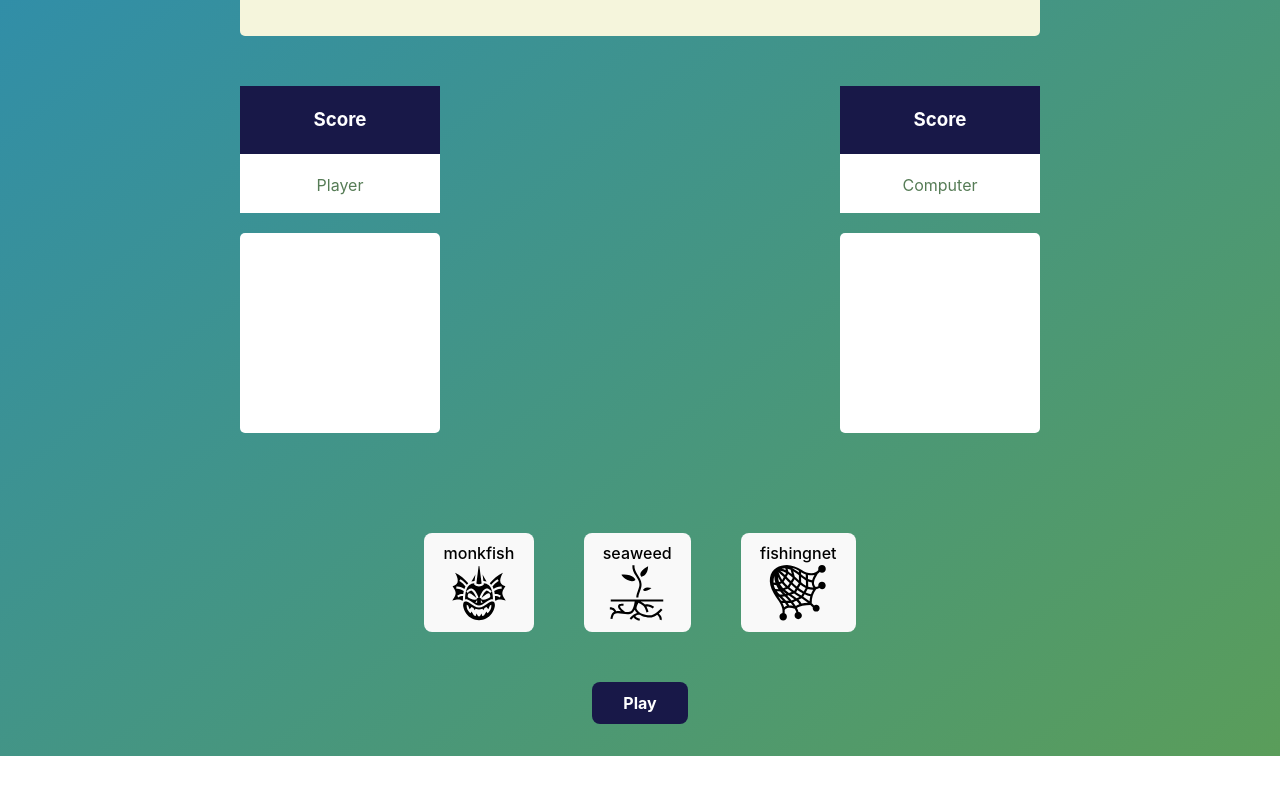
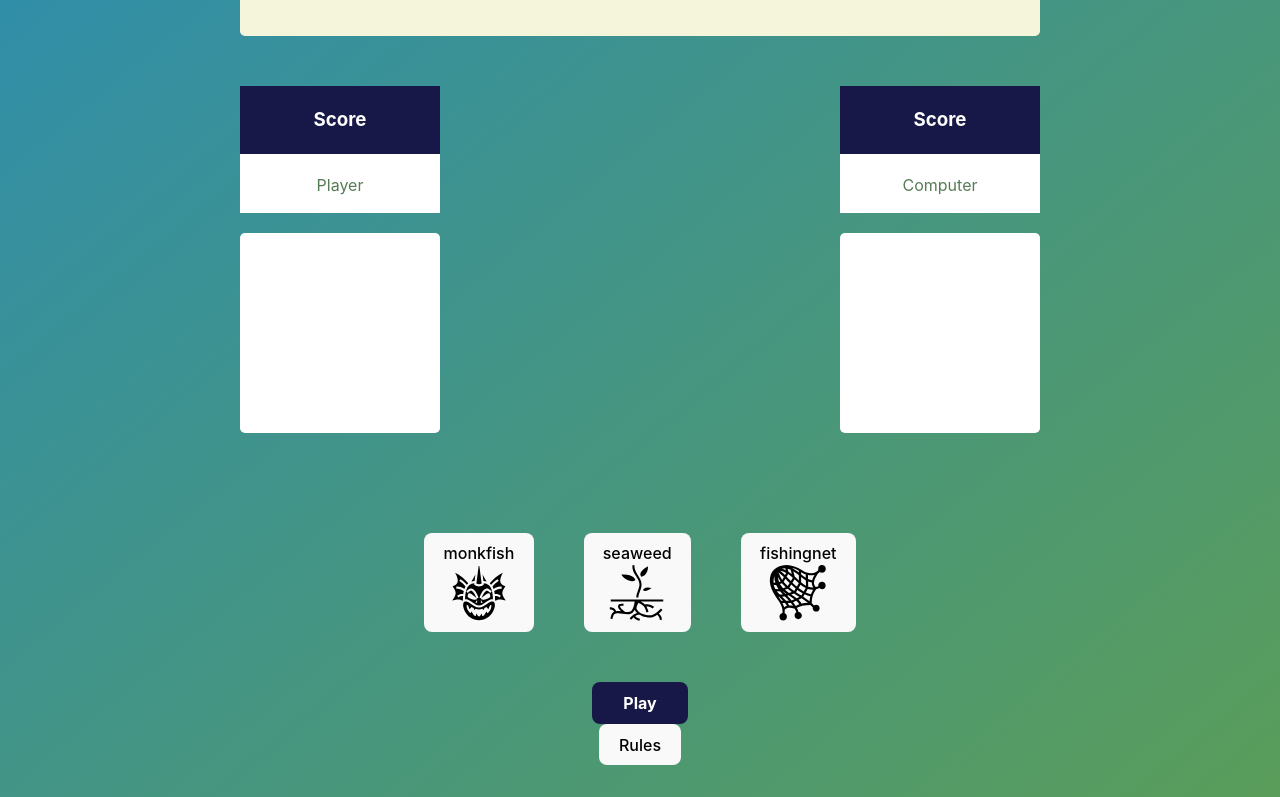
Before and after one commit to Monkfish3000/monkfish-seaweed-fishingnet, a React (Vite) app: page / in a window 1280 px wide. Shown: the part 257-1054 px from the top of the page. Before the commit the page ends 1013 px from the top, so only its background shows below. Built offline with nearby package versions, Linux system fonts and the light colour scheme.

Commit message:
modal displayed with on clicks

```diff
--- a/src/App.tsx
+++ b/src/App.tsx
@@ -13,7 +13,7 @@ function App() {
       </div>
       <ScoreAndResults />
       <ChooseAndPlay />
-      <RulesModal isOpen={true} onClose={() => {}} children={undefined} />
+      <RulesModal />
     </div>
   );
 }
--- a/src/components/RulesModal.tsx
+++ b/src/components/RulesModal.tsx
@@ -1,13 +1,13 @@
 import { useState, ReactNode } from 'react';
 import styles from './RulesModal.module.css';
 
-interface RulesModalProps {
+interface ModalProps {
   isOpen: boolean;
   onClose: () => void;
   children: ReactNode;
 }
 
-function RulesModal({ isOpen, onClose, children }: RulesModalProps) {
+function Modal({ isOpen, onClose, children }: ModalProps) {
   const [isClosing, setIsClosing] = useState(false);
 
   function handleModalClose() {
@@ -23,7 +23,7 @@ function RulesModal({ isOpen, onClose, children }: RulesModalProps) {
 
   return (
     <div
-      className={`${styles['rules-modal']}${
+      className={`${styles['rules-modal open']}${
         isClosing ? ' ' + styles.closing : ''
       }`}
     >
@@ -36,4 +36,28 @@ function RulesModal({ isOpen, onClose, children }: RulesModalProps) {
   );
 }
 
+function RulesModal() {
+  const [isModalOpen, setIsModalOpen] = useState(false);
+
+  function handleModalOpen() {
+    setIsModalOpen(!isModalOpen);
+    console.log(isModalOpen);
+  }
+
+  function handleModalClose() {
+    setIsModalOpen(false);
+  }
+
+  return (
+    <div>
+      <button onClick={handleModalOpen}>Rules</button>
+      <Modal isOpen={isModalOpen} onClose={handleModalClose}>
+        <h2>Modal Title</h2>
+        <p>This is the modal content.</p>
+        <button onClick={handleModalClose}>Close</button>
+      </Modal>
+    </div>
+  );
+}
+
 export default RulesModal;
```
